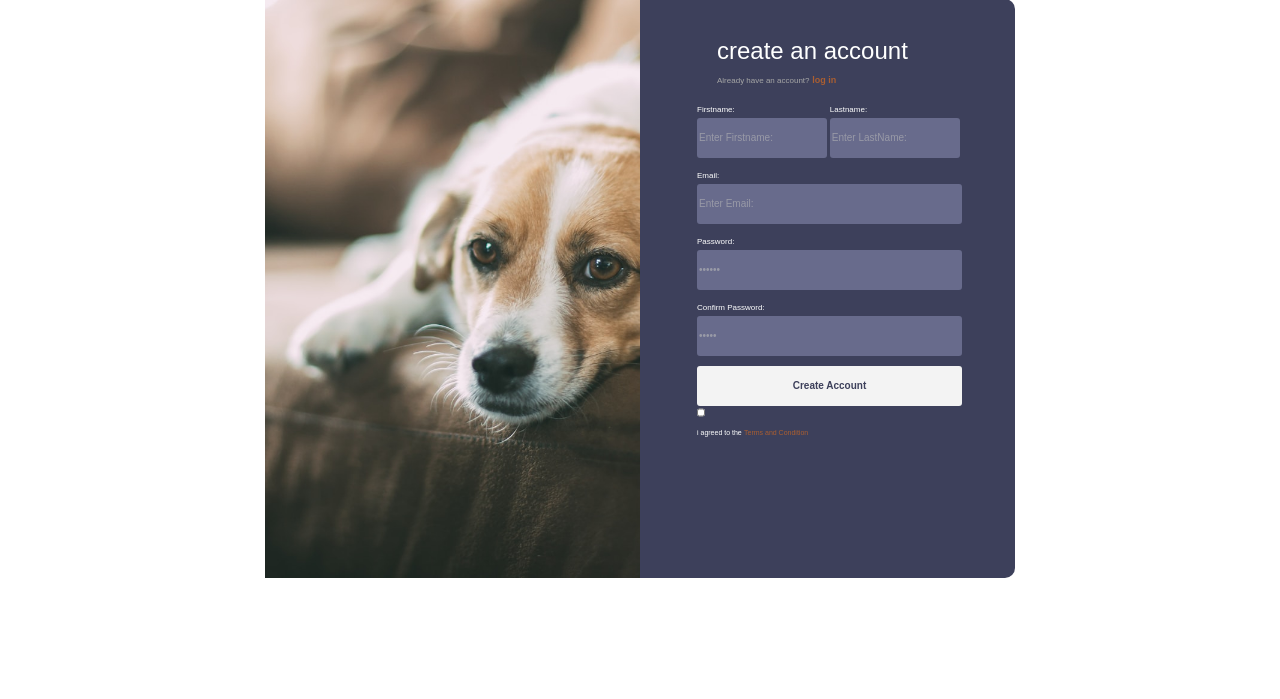
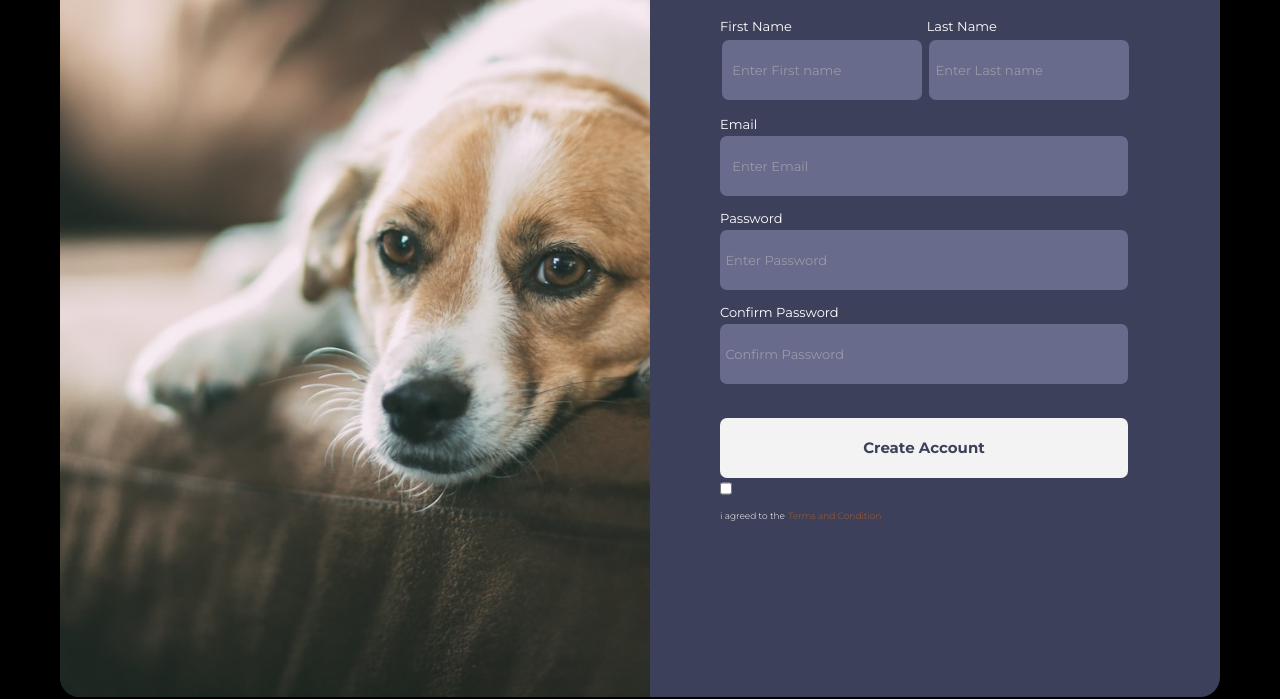
Before and after one commit to thejonasjon/PetOga, a plain HTML site: page pages/signup.html in a window 1280 px wide. Shown: the part 101-800 px from the top of the page. Drawn offline with Linux system fonts and the light colour scheme; a web font is replaced by a local one.

Commit message:
corrections on signup and settings page
correction on previous work

```diff
--- a/css/forgot.css
+++ b/css/forgot.css
@@ -1,79 +1,115 @@
+body {
+  font-family: "Montserrat", serif;
+  font-style: normal;
+  font-optical-sizing: auto;
+  font-weight: weight;
+  background-color: black;
+}
 .form {
   display: flex;
   justify-content: space-around;
   align-items: center;
   flex-wrap: wrap;
   position: relative;
-  width: 616px;
-  height: 459px;
-  top: 97px;
+  height: 99.8vh;
+  width: 116rem;
   margin: auto;
   gap: 0px;
   opacity: 0px;
-  background-color: rgb(244, 250, 250, 0.3);
+  background-color: white;
+  font-family: "Montserrat", serif;
 }
 
 .forgot h1 {
-  font-family: inherit;
-  font-size: 2.65rem;
+  font-size: 3.8rem;
   font-weight: 500;
-  line-height: 43.2px;
-  text-align: left;
+  line-height: 48.2px;
+  font-family: "Montserrat", serif;
+  text-align: center;
   color: #3d405b;
-  margin-left: 4rem;
 }
 .forgot h2 {
-  font-size: 1rem;
+  font-size: 1.2rem;
   font-weight: 400;
   line-height: 14.4px;
   text-align: center;
-  width: 216px;
+  width: 296px;
   height: 28px;
   gap: 0px;
-  opacity: 0px;
-  margin-bottom: 2rem;
-  margin-left: 4rem;
-  color: #a6a6a6;
-  font-weight: 300;
+  opacity: 1px;
+  margin-bottom: 5rem;
+  color: #3d405b;
+  margin-left: 7rem;
+  font-family: "Montserrat", serif;
 }
 #email {
-  width: 300px;
-  height: 40px;
-  top: 287px;
-  left: 92px;
-  padding: 16px 24px 16px 24px;
+  width: 432px;
+  height: 65px;
+  font-size: 1.8rem;
+  padding: 10px;
   gap: 10px;
-  border-radius: 3px 3px 3px 3px;
+  border-radius: 7px;
   opacity: 0px;
   border: 0.1px solid #00000066;
-  color: #00000066;
+  color: #000000b6;
+
   font-weight: 500;
-  color: #606060;
+  font-family: "Encode Sans Condensed";
+}
+
+.z {
+  color: #a6a6a6;
+  font-size: 1.3rem;
+  margin-left: 10rem;
+  line-height: 50px;
+}
+.y {
+  color: #3d405b;
+  font-size: 1.3rem;
+}
+a:hover {
+  color: #aa5e31;
 }
 
 #pwd {
-  width: 300px;
-  height: 40px;
-  top: 287px;
-  left: 92px;
-  padding: 16px 24px 16px 24px;
+  width: 432px;
+  height: 65px;
+  padding: 12px 2px 12px 2px;
   gap: 10px;
-  border-radius: 3px 3px 3px 3px;
+  border-radius: 7px;
   opacity: 0px;
-  border: 0.1px solid #3d405b;
   background-color: #3d405b;
+  border: none;
+  color: #ffffff;
+  text-align: center;
+  font-size: 1.7rem;
+}
+::placeholder {
+  color: #b9b9b999;
+  opacity: 1;
+}
+#email:hover {
+  cursor: pointer;
+  color: black;
+  border: 1px solid rgb(73, 146, 206);
+  text-decoration: none;
+}
+#pwd:hover {
+  cursor: pointer;
   color: white;
-  text-align: center;
-  font-weight: 500;
+  background-color: #aa5e31;
 }
-.z {
-  color: #a6a6a6;
+
+.a:hover {
+  color: rgb(73, 146, 206);
 }
-a:hover {
-  color: #aa5e31;
-  text-decoration: underline;
+.a {
+  display: inline-block;
+  font-size: 1.4rem;
+  border: none;
+  color: #606060;
+  font-family: "Encode Sans Condensed";
+  line-height: 26px;
+  margin-bottom: 1rem;
+  font-weight: 600;
 }
-input:hover {
-  color: #aa5e31;
-  text-decoration: underline;
-}
--- a/css/login.css
+++ b/css/login.css
@@ -7,10 +7,11 @@ html {
   font-size: 62.5%;
 }
 body {
-  font-family: "Montserrat", sans-serif;
+  font-family: "Montserrat", serif;
+  font-style: normal;
   font-optical-sizing: auto;
   font-weight: weight;
-  font-style: normal;
+  background-color: black;
 }
 
 .container1 {
@@ -18,65 +19,75 @@ body {
   align-items: center;
   justify-content: space-between;
   position: relative;
-  height: 72.4vh;
-  width: 75rem;
+  height: 99.8vh;
+  width: 116rem;
   margin: auto;
   background: #3d405b;
-  top: 100px;
-  border-radius: 10px;
+  font-family: "Montserrat", serif;
+  border-radius: 20px;
 }
 .hero1 {
-  height: 72.4vh;
-  width: 37.5rem;
+  height: 99.8vh;
+  width: 59rem;
 }
 .hero1 img {
   width: 100%;
-  height: 72.4vh;
+  height: 99.8vh;
   margin-left: auto;
   margin-right: auto;
   object-fit: cover;
+  border-top-left-radius: 20px;
+  border-bottom-left-radius: 20px;
 }
 .hero2 {
-  width: 31.8rem;
-  height: 62vh;
+  height: 90.8vh;
+  width: 50rem;
   color: #ffffff;
   font-weight: 500;
+  align-items: center;
+  justify-content: center;
+  font-family: "Montserrat", serif;
 }
+
 .hero2 h1 {
-  font-size: 2.25rem;
-  font-weight: 500;
-  line-height: 23.2px;
-  margin-left: 4rem;
+  font-size: 3.5rem;
+  font-weight: 400;
+  line-height: 46.2px;
+  margin-right: 7rem;
+  text-align: center;
 }
 .hero2 h2 {
   font-weight: 300;
-  font-size: 0.9rem;
+  font-size: 1.2rem;
   color: #a6a6a6;
-  left: 30px;
   display: inline;
-  margin-left: 6rem;
   text-align: center;
+  line-height: 10px;
+  margin-left: 15rem;
 }
 .c {
   display: inline-block;
-  font-size: 0.8rem;
+  font-weight: 500;
+  font-size: 1.3rem;
   border: none;
   color: #ffffff;
-  line-height: 17px;
+  line-height: 24px;
+  margin-bottom: 1rem;
+  font-weight: 400;
 }
 .d {
   display: inline-block;
-  font-size: 0.7rem;
-  border: none;
   color: #b9b9b999;
-  line-height: 5px;
-  text-align: center;
+  font-size: 1.3rem;
+  color: #ffffff;
+  font-weight: 400;
+  line-height: 24px;
 }
 h4 {
   overflow: hidden;
   text-align: center;
   color: #919191;
-  font-size: 0.7rem;
+  font-size: 1rem;
 }
 
 h4::before,
@@ -85,10 +96,10 @@ h4::after {
   color: #919191;
   content: "";
   display: inline-block;
-  height: 0.1px;
+  height: 0.4px;
   position: relative;
   vertical-align: middle;
-  width: 93.35px;
+  width: 173.35px;
   border: 0.1px #919191;
 }
 
@@ -102,31 +113,93 @@ h4::after {
   margin-right: -30%;
 }
 .hero2 a {
-  font-size: 0.9rem;
+  font-size: 1.1rem;
   color: #919191;
   text-decoration: none;
-  line-height: 19px;
+  line-height: 50px;
 }
 
 button {
-  width: 265px;
-  height: 37px;
+  width: 420px;
+  height: 60px;
   padding: 6px 2px 6px 2px;
-  gap: 10px;
+
   border-radius: 3px 3px 3px 3px;
-  opacity: 0px;
+
   border: 1px solid gray;
   color: #ffffff;
   text-align: center;
-  font-size: 1rem;
-  display: inline-block;
+  font-size: 1.5rem;
+  justify-content: center;
   background-color: inherit;
   font-weight: 400;
   font-family: inherit;
+  align-items: center;
+  display: inline-flex;
 }
 button img {
-  width: 25px;
+  width: 41.2px;
+  height: 39px;
+  gap: 0px;
+  opacity: 0px;
+
   vertical-align: middle;
   align-items: center;
-  margin-left: 10rem;
 }
+#email {
+  width: 420px;
+  height: 60px;
+  padding: 12px 2px 12px 2px;
+  gap: 10px;
+  border-radius: 7px;
+  opacity: 0px;
+  background-color: #686b8c;
+  border: none;
+  color: #b9b9b999;
+  text-align: left;
+  font-size: 1.3rem;
+}
+#submit {
+  width: 420px;
+  height: 60px;
+  padding: 12px 2px 12px 2px;
+  gap: 10px;
+  border-radius: 7px;
+  opacity: 0px;
+  background-color: #f3f3f3;
+  border: none;
+  color: #3d405b;
+  text-align: center;
+  font-size: 1.5rem;
+}
+::placeholder {
+  color: #b9b9b999;
+  opacity: 1;
+}
+
+#submit:hover {
+  cursor: pointer;
+  color: white;
+  background-color: #aa5e31;
+}
+#email:hover {
+  cursor: pointer;
+  color: black;
+  border: 1px solid rgb(73, 146, 206);
+}
+button:hover {
+  cursor: pointer;
+  color: white;
+  border: 1px solid white;
+}
+#password:hover {
+  cursor: pointer;
+  color: black;
+  border: 1px solid rgb(73, 146, 206);
+}
+.c:hover {
+  color: rgb(73, 146, 206);
+}
+.d:hover:hover {
+  color: rgb(73, 146, 206);
+}
--- a/css/settings.css
+++ b/css/settings.css
@@ -1,71 +1,105 @@
+body {
+  font-family: "Montserrat", serif;
+  font-style: normal;
+  font-optical-sizing: auto;
+  font-weight: weight;
+  background-color: black;
+}
 .container3 {
   display: flex;
   justify-content: space-around;
   align-items: center;
   flex-wrap: wrap;
   position: relative;
-  width: 616px;
-  height: 459px;
-  top: 97px;
+  height: 99.8vh;
+  width: 116rem;
 
   gap: 0px;
   opacity: 0px;
-  background: #f3f3f333;
+  background: #ffffff;
   margin: auto;
 }
 
 .contain h1 {
-  font-family: inherit;
-  font-size: 2.65rem;
+  font-size: 3.7rem;
   font-weight: 500;
-  line-height: 43.2px;
-  text-align: left;
+  line-height: 48.2px;
+  font-family: "Montserrat", serif;
+  text-align: center;
   color: #3d405b;
-  margin-left: 4rem;
 }
 .contain h2 {
-  font-size: 1rem;
+  font-size: 1.2rem;
   font-weight: 400;
   line-height: 14.4px;
   text-align: center;
-  width: 216px;
+  width: 296px;
   height: 28px;
   gap: 0px;
-  opacity: 0px;
-  margin-bottom: 2rem;
-  margin-left: 4rem;
-  color: #a6a6a6;
-  font-weight: 300;
+  opacity: 1px;
+  margin-bottom: 5rem;
+  margin-left: 6rem;
+  color: #3d405b;
+  font-family: "Montserrat", serif;
 }
 
 #password {
-  width: 300px;
-  height: 40px;
-  top: 287px;
-  left: 92px;
-  padding: 16px 24px 16px 24px;
+  width: 432px;
+  height: 45px;
+  font-size: 1.2rem;
+  padding: 10px;
   gap: 10px;
-  border-radius: 3px 3px 3px 3px;
+  border-radius: 7px;
   opacity: 0px;
+  border: 0.1px solid #00000066;
+  color: #989898;
   border: none;
-  color: #00000066;
-  font-weight: 500;
-  background: #555454;
+  font-weight: 400;
+  font-family: "Montserrat", serif;
   line-height: 36px;
   background-color: #f6f6f6;
 }
 #pwd {
-  width: 300px;
-  height: 40px;
-  top: 287px;
-  left: 92px;
-  padding: 16px 24px 16px 24px;
+  width: 432px;
+  height: 65px;
+  padding: 12px 2px 12px 2px;
   gap: 10px;
-  border-radius: 3px 3px 3px 3px;
+  border-radius: 7px;
   opacity: 0px;
-  border: 0.1px solid #3d405b;
   background-color: #3d405b;
+  border: none;
+  color: #ffffff;
+  text-align: center;
+  font-size: 1.7rem;
+}
+.a {
+  display: inline-block;
+  font-size: 1.2rem;
+  border: none;
+  color: #3D405B;
+;
+  font-family: "Montserrat", serif;
+  line-height: 26px;
+
+  font-weight: 600;
+}
+::placeholder {
+  color: #b9b9b999;
+  opacity: 1;
+}
+#password:hover {
+  cursor: pointer;
+  color: black;
+  border: 1px solid rgb(73, 146, 206);
+  text-decoration: none;
+}
+#pwd:hover {
+  cursor: pointer;
   color: white;
-  text-align: center;
-  font-weight: 500;
+  background-color: #aa5e31;
 }
+
+.a:hover {
+  color: rgb(73, 146, 206);
+}
+.
--- a/css/signup.css
+++ b/css/signup.css
@@ -7,10 +7,11 @@ html {
   font-size: 62.5%;
 }
 body {
-  font-family: inherit;
+  font-family: "Montserrat", serif;
+  font-style: normal;
   font-optical-sizing: auto;
   font-weight: weight;
-  font-style: normal;
+  background-color: black;
 }
 
 .container {
@@ -18,36 +19,42 @@ body {
   align-items: center;
   justify-content: space-between;
   position: relative;
-  height: 72.4vh;
-  width: 75rem;
+  height: 99.8vh;
+  width: 116rem;
   margin: auto;
   background: #3d405b;
-  top: 100px;
-  border-radius: 10px;
+  font-family: "Montserrat", serif;
+  border-radius: 20px;
 }
 .intro-img {
-  height: 72.4vh;
-  width: 37.5rem;
+  height: 99.8vh;
+  width: 59rem;
 }
 .intro-img img {
   width: 100%;
-  height: 72.4vh;
+  height: 99.8vh;
   margin-left: auto;
   margin-right: auto;
   object-fit: cover;
+  border-top-left-radius: 20px;
+  border-bottom-left-radius: 20px;
 }
 .intro-text {
-  width: 31.8rem;
-  height: 65vh;
+  height: 90.8vh;
+  width: 50rem;
   color: #ffffff;
   font-weight: 500;
+  align-items: center;
+  justify-content: center;
+  font-family: "Montserrat", serif;
 }
 
 .intro-text h1 {
-  font-size: 2.4rem;
-  font-weight: 500;
-  line-height: 43.2px;
-  margin-left: 2rem;
+  font-size: 3.5rem;
+  font-weight: 400;
+  line-height: 46.2px;
+  margin-right: 7rem;
+  text-align: center;
 }
 
 .intro-text p {
@@ -56,37 +63,40 @@ body {
 .intro-text a {
   color: #aa5e31;
   font-weight: 700;
-  font-size: 0.9rem;
+  font-size: 1.2rem;
 }
 
 .intro-text h2 {
   font-weight: 300;
-  font-size: 0.8rem;
+  font-size: 1.2rem;
   color: #a6a6a6;
-  left: 30px;
   display: inline;
-  margin-left: 2rem;
+  text-align: center;
+  line-height: 10px;
+  margin-left: 6rem;
 }
 .a {
   display: inline-block;
   font-weight: 500;
-  font-size: 0.8rem;
+  font-size: 1.3rem;
   border: none;
   color: #ffffff;
-  line-height: 16px;
+  line-height: 24px;
   margin-bottom: 1rem;
+  font-weight: 400;
 }
 .b {
   display: inline-block;
   color: #b9b9b999;
-  font-size: 0.8rem;
+  font-size: 1.3rem;
   color: #ffffff;
   font-weight: 500;
-  line-height: 16px;
+  line-height: 24px;
+  font-weight: 400;
 }
 .p1 {
   font-weight: 300;
-  font-size: 0.7rem;
+  font-size: 0.9rem;
   display: inline;
   vertical-align: middle;
   line-height: 3px;
@@ -94,60 +104,92 @@ body {
 .p2 {
   color: #aa5e31;
   font-weight: 300;
-  font-size: 0.7rem;
+  font-size: 0.9rem;
   display: inline;
   vertical-align: middle;
   line-height: 3px;
 }
+::placeholder {
+  color: #b9b9b999;
+  opacity: 1;
+}
+#username:hover {
+  cursor: pointer;
+  color: black;
+  border: 1px solid rgb(73, 146, 206);
+}
+#submit:hover {
+  cursor: pointer;
+  color: white;
+  background-color: #aa5e31;
+}
+#email:hover {
+  cursor: pointer;
+  color: black;
+  border: 1px solid rgb(73, 146, 206);
+}
+#password:hover {
+  cursor: pointer;
+  color: black;
+  border: 1px solid rgb(73, 146, 206);
+}
+.a:hover {
+  color: rgb(73, 146, 206);
+}
+.b:hover:hover {
+  color: rgb(73, 146, 206);
+}
+
 #username {
-  width: 130px;
-  height: Fixed (61px);
-  padding: 12px 2px 12px 2px;
+  width: 200px;
+  height: 60px;
+  padding: 12px px 12px 2px;
   gap: 20px;
-  border-radius: 3px 3px 3px 3px;
+  border-radius: 7px;
   opacity: 0px;
   background-color: #686b8c;
   border: none;
   color: #b9b9b999;
   text-align: left;
-  font-size: 1rem;
+  font-size: 1.3rem;
+  margin: 0.2rem;
 }
 #email {
-  width: 265px;
-  height: Fixed (65px) px;
+  width: 408px;
+  height: 60px;
   padding: 12px 2px 12px 2px;
   gap: 10px;
-  border-radius: 3px 3px 3px 3px;
+  border-radius: 7px;
   opacity: 0px;
   background-color: #686b8c;
   border: none;
   color: #b9b9b999;
   text-align: left;
-  font-size: 1rem;
+  font-size: 1.3rem;
 }
 #password {
-  width: 265px;
-  height: Fixed (65px) px;
+  width: 408px;
+  height: 60px;
   padding: 12px 2px 12px 2px;
   gap: 10px;
-  border-radius: 3px 3px 3px 3px;
+  border-radius: 7px;
   opacity: 0px;
   background-color: #686b8c;
   border: none;
   color: #b9b9b999;
   text-align: left;
-  font-size: 1rem;
+  font-size: 1.3rem;
 }
 #submit {
-  width: 265px;
-  height: Fixed (65px) px;
+  width: 408px;
+  height: 60px;
   padding: 12px 2px 12px 2px;
   gap: 10px;
-  border-radius: 3px 3px 3px 3px;
+  border-radius: 7px;
   opacity: 0px;
   background-color: #f3f3f3;
   border: none;
   color: #3d405b;
   text-align: center;
-  font-size: 1rem;
+  font-size: 1.5rem;
 }
--- a/pages/signup.html
+++ b/pages/signup.html
@@ -3,6 +3,9 @@
   <head>
     <meta charset="UTF-8" />
     <meta name="viewport" content="width=device-width, initial-scale=1.0" />
+    <link rel="preconnect" href="https://fonts.googleapis.com">
+<link rel="preconnect" href="https://fonts.gstatic.com" crossorigin>
+<link href="https://fonts.googleapis.com/css2?family=Montserrat:ital,wght@0,100..900;1,100..900&display=swap" rel="stylesheet">
  <title>SIGNUP</title>
  <link rel="stylesheet" href="../css/reset.css">
  <link rel="stylesheet" href="../css/common.css">
@@ -14,33 +17,33 @@
         <img src="../components/images/dogcoursh.jfif" alt="" />
       </div>
       <div class="intro-text">
-        <h1>create an account</h1>
+        <h1>Create an account</h1>
         <h2>Already have an account?</h2>
-        <p><a href="#login">log in</a></p><br><br>
+        <p><a href="../pages/login.html">log in</a></p><br><br>
         <form  class="b">
-          <label for="username">Firstname:</label></br>
-          <input type="username" id="username" name="username" value="Enter Firstname:" />
+          <label for="username">First Name</label></br>
+          <input type="username" id="username" name="username" placeholder="   Enter First name" />
           </form>
           <form  class="a">
-           <label for="username">Lastname:</label></br>
-          <input type="username" id="username" name="username" value="Enter LastName:" />
+           <label for="username">Last Name</label></br>
+          <input type="username" id="username" name="username" placeholder="  Enter Last name" />
       </form>
       <form  class="a">
-           <label for="Email">Email:</label></br>
-          <input type="email" id="email" name="email" value="Enter Email:" />
+           <label for="Email">Email</label></br>
+          <input type="email" id="email" name="email" placeholder="   Enter Email" />
       </form>
        <form  class="a">
-           <label for="password">Password:</label></br>
-          <input type="password" id="password" name="password" value="12345:" />
+           <label for="password">Password</label></br>
+          <input type="password" id="password" name="password" placeholder=" Enter Password" />
       </form>
        <form  class="a">
-           <label for="password">Confirm Password:</label></br>
-          <input type="password" id="password" name="password" value="12345" />
+           <label for="password">Confirm Password</label></br>
+          <input type="password" id="password" name="password" placeholder=" Confirm Password" />
       </form>
         <form  class="a">
-
+          <label for="button"></label></br>
           <a href="../pages/login.html"><input type="button" id="submit" name="submit" value="Create Account" /></a><br>
-          <input type="checkbox" id="checkbox" name="checkbox" value="checkbox" style="width: 8px;"><br>
+          <input type="checkbox" id="checkbox" name="checkbox" value="checkbox" style="width: 12px;"><br>
           <label class="p1" for="checkbox">i agreed to the</label>
           <label class="p2" for="checkbox">Terms and Condition</label>
       </form><br>
```
Also changed, not shown: pages/forgot.html (+23 -7 lines), pages/login.html (+13 -9 lines), pages/settings.html (+17 -7 lines).
